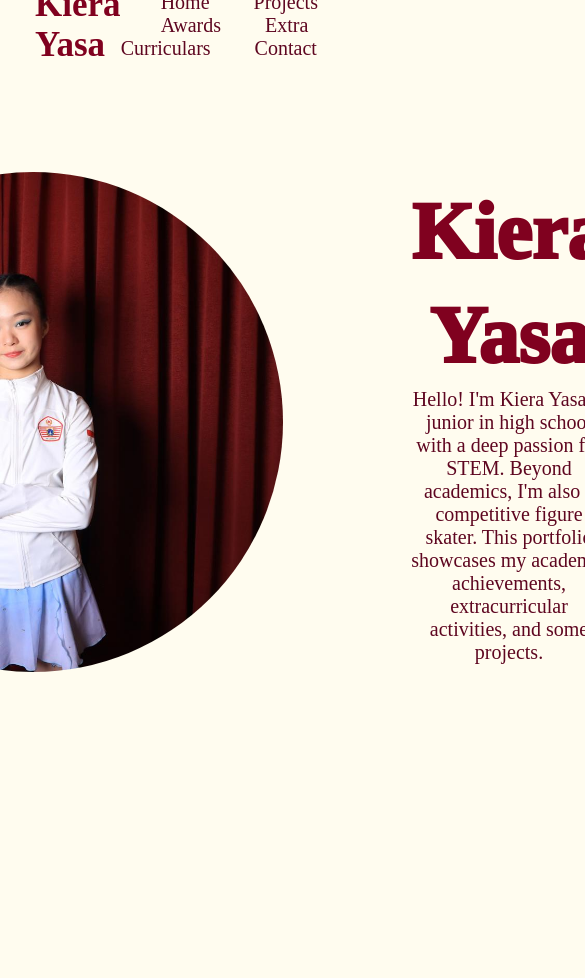
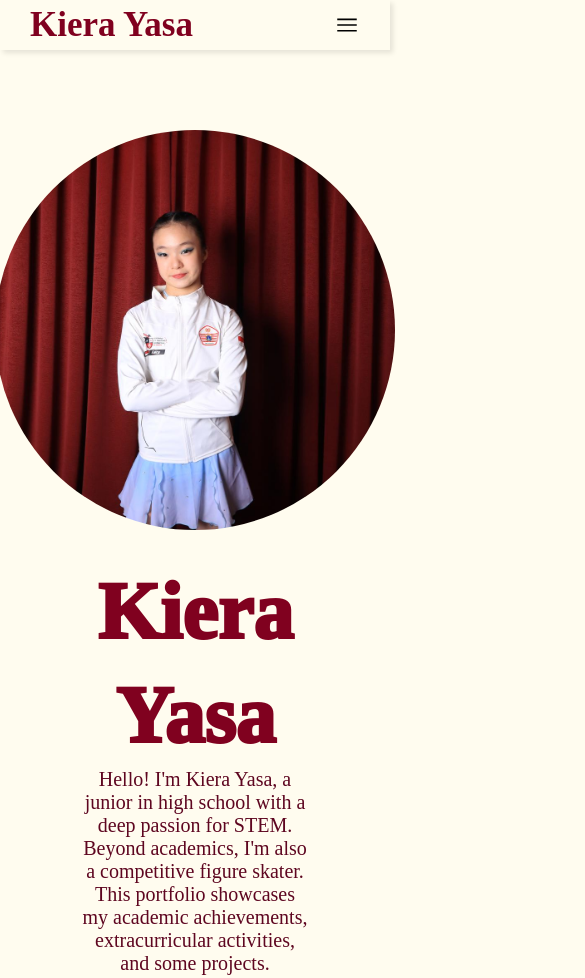
Before and after one commit to kierayasa/KieraYasa_Portfolio, a plain HTML site: page index.html in a window 390 px wide. Shown: the top 978 px of the page, 585 px wide, since content can reach past the window. Before the commit the page ends 844 px from the top, so only its background shows below. Drawn offline with Linux system fonts and the light colour scheme.

Commit message:
made the nav bar and home page responsive

```diff
--- a/index.html
+++ b/index.html
@@ -7,15 +7,26 @@
 </head>
 
 <body>
-    <header>
-        <a href = "#" class ="logo">Kiera Yasa</a>
-        <nav>
-            <a href = "#home" >Home</a>
-            <a href = "#projects" >Projects</a>
-            <a href = "#awards" >Awards</a>
-            <a href = "#" >Extra Curriculars</a>
-            <a href = "#" >Contact</a> </nav>
-    </header>
+    <nav>
+        <ul class = "sidebar">
+            <li onclick=hidesidebar()><a href = "#"><svg xmlns="http://www.w3.org/2000/svg" height="26" viewBox="0 96 960 960" width="26"><path d="m249 849-42-42 231-231-231-231 42-42 231 231 231-231 42 42-231 231 231 231-42 42-231-231-231 231Z"/></svg></a></li>
+            <li><a href = "#home" class ="nav-sections">Home</a></li>
+            <li><a href = "#projects" class ="nav-sections">Projects</a></li>
+            <li><a href = "#awards" class ="nav-sections">Awards</a></li>
+            <li><a href = "#" class ="nav-sections">Extra Curriculars</a></li>
+            <li><a href = "#" class ="nav-sections">Contact Me</a></li>
+        </ul>
+        <ul>
+            <li><a href = "#" class ="logo">Kiera Yasa</a></li>
+            <li class = "hideonmobile"><a href = "#home" class ="nav-sections">Home</a></li>
+            <li class = "hideonmobile"><a href = "#projects" class ="nav-sections">Projects</a></li>
+            <li class = "hideonmobile"><a href = "#awards" class ="nav-sections">Awards</a></li>
+            <li class = "hideonmobile"><a href = "#" class ="nav-sections">Extra Curriculars</a></li>
+            <li class = "hideonmobile"><a href = "#" class ="nav-sections">Contact Me</a></li>
+            <li onclick=showsidebar()><a href = "#"><svg xmlns="http://www.w3.org/2000/svg" height="26" viewBox="0 96 960 960" width="26"><path d="M120 816v-60h720v60H120Zm0-210v-60h720v60H120Zm0-210v-60h720v60H120Z"/></svg></a></li>
+        </ul>
+    </nav>
+
 
     <section id= "home" class = "home">
         <div class = "home-img">
@@ -26,3 +37,16 @@
             <h3>Hello! I'm Kiera Yasa, a junior in high school with a deep passion for STEM. Beyond academics, I'm also a competitive figure skater. This portfolio showcases my academic achievements, extracurricular activities, and some projects.</h3>
         </div>
     </section>
+
+    <script>
+        function showsidebar(){
+            const sidebar = document.querySelector('.sidebar')
+            sidebar.style.display = "flex"
+        }
+        function hidesidebar(){
+            const sidebar = document.querySelector('.sidebar')
+            sidebar.style.display = "none"
+        }
+    </script>
+
+</body>
--- a/style.css
+++ b/style.css
@@ -1,7 +1,6 @@
 *{
     margin:0;
     padding:0;
-    box-sizing: border-box;
     text-decoration: none;
     border:none;
     outline:none;
@@ -9,60 +8,97 @@
 }
 
 body{
-    width: 100%;
-    height: 100vh;
-    overflow-x: hidden;
+    min-height: 100vh;
     background-color: #FFFCEF;
-    color: white;
 }
 
-header{
-    margin-top: 0px;
-    position: fixed;
-    top:0;
-    left:0;
-    width:100%;
-    height:50px;
-    padding: 1rem 9%;
-    background-color:#FFFCEF ;
-    filter:drop-shadow(10px);
-    display:flex;
-    justify-content: space-between;
+nav{
+    width: 100%;
+    background-color: #FFFCEF;
+    box-shadow: 3px 3px 5px rgba(0,0,0,0.1);
+    position: sticky;
+    top: 0;
+    z-index: 1000;
+}
+
+nav ul{
+    width: 100%;
+    list-style: none;
+    display: flex;
+    justify-content: flex-end;
     align-items: center;
-    z-index:100; }
+}
+
+nav li{
+    height: 50px;
+}
+
+nav a{
+    height: 100%;
+    padding: 0 30px;
+    text-decoration: none;
+    display: flex;
+    align-items: center;
+    color: #5E0620;
+}
+
+.nav-sections:hover{
+    color: #501925;
+    text-decoration: underline;
+    text-decoration-thickness: 2px;
+    text-underline-offset: 3px
+}
+
+nav li:first-child{
+    margin-right: auto;
+}
 
 .logo{
     font-size: 35px;
     color: #80011f;;
     font-weight: 800;
-    transition: 0.5 ease;
-    filter:drop-shadow(20px)
 }
 
-nav a{
-    font-size: 20px;
-    color: #5E0620;
-    margin-left:40px;
-    font-weight:500;
-    transition: 0.3 ease;
-    border-bottom: 3px solid transparent ;
+.sidebar{
+    position: fixed;
+    top: 0;
+    right:0;
+    height: 100vh;
+    width: 250px;
+    z-index: 999;
+    background-color: #fffcef4a;
+    backdrop-filter: blur(10px);
+    box-shadow: -10px 0 10px rgba(0,0,0,0.1);
+    display: none;
+    flex-direction: column;
+    align-items: flex-start;
+    justify-content: flex-start;
 }
 
-nav a:hover, nav a.active{
-    color: #501925;
-    border-bottom: 3px solid #E0CDBD;
+.sidebar li{
+    width: 100%;
+}
+
+.sidebar a {
+    width: 100%
+}
+
+@media(max-width: 1000px){
+    .hideOnMobile{
+        display: none;
+    }
 }
 
 section.home{
-    min-height: 100vh;
-    padding: 5rem 9% 5rem;
+    min-height: 60vh;
+    padding: 80px;
 }
 
 .home {
     display: flex;
     justify-content: center;
     align-items: center;
-    gap:8rem;
+    gap: 30px;
     background-color:#FFFCEF; }
 
 .home .home-content h1{
@@ -71,7 +107,6 @@ section.home{
     font-weight:1000;
     line-height:1.3;
     text-align: center;
-
 }
 
 .home .home-content h3{
@@ -88,3 +123,15 @@ section.home{
     object-fit: cover;
     border-radius: 50%;
 }
+
+@media(max-width:1230px){
+    .home{
+        flex-direction: column;
+        justify-content: flex-start;
+    }
+    .home-img img{
+        height: 400px;
+        width: 400px;
+    }
+
+}
```
